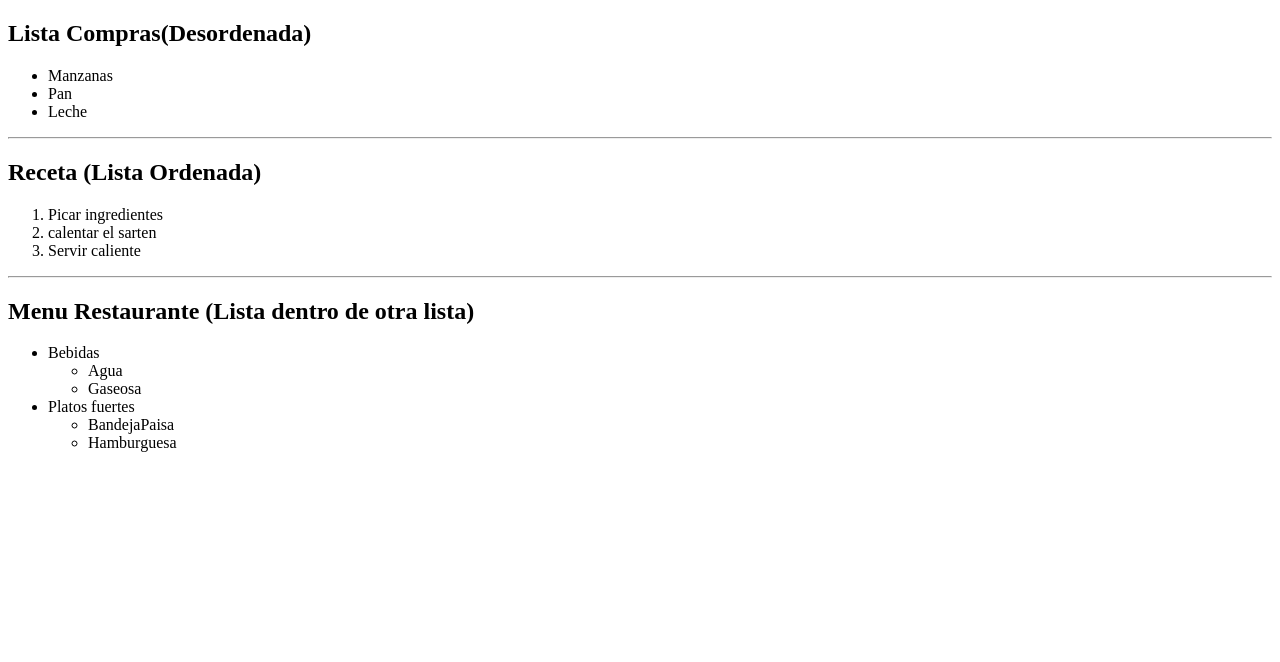
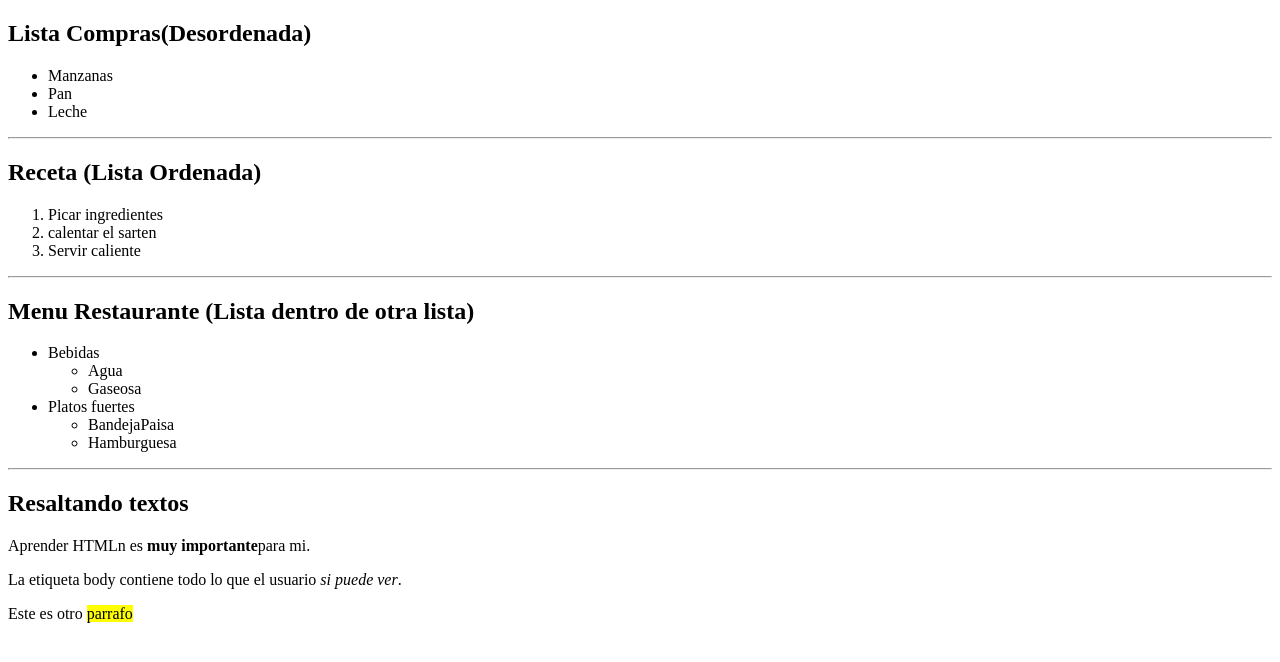
Before and after one commit to espitiagerson236-eng/Ostiaz, a plain HTML site: page index5.html in a window 1280 px wide. Drawn offline with Linux system fonts and the light colour scheme.

Commit message:
Agrege parrafos

```diff
--- a/index5.html
+++ b/index5.html
@@ -40,5 +40,12 @@
             </ul>
         </li>
     </ul>
+
+    <hr>
+    <h2>Resaltando textos</h2>
+    <p>Aprender HTMLn es <strong>muy importante</strong>para mi.</p>
+    <p>La etiqueta body contiene todo lo que el usuario <em>si puede ver</em>.</p>
+    <p>Este es otro <mark>parrafo</mark></p>
+    <!---Resaltar con mark-->
 </body>
 </html>
```
